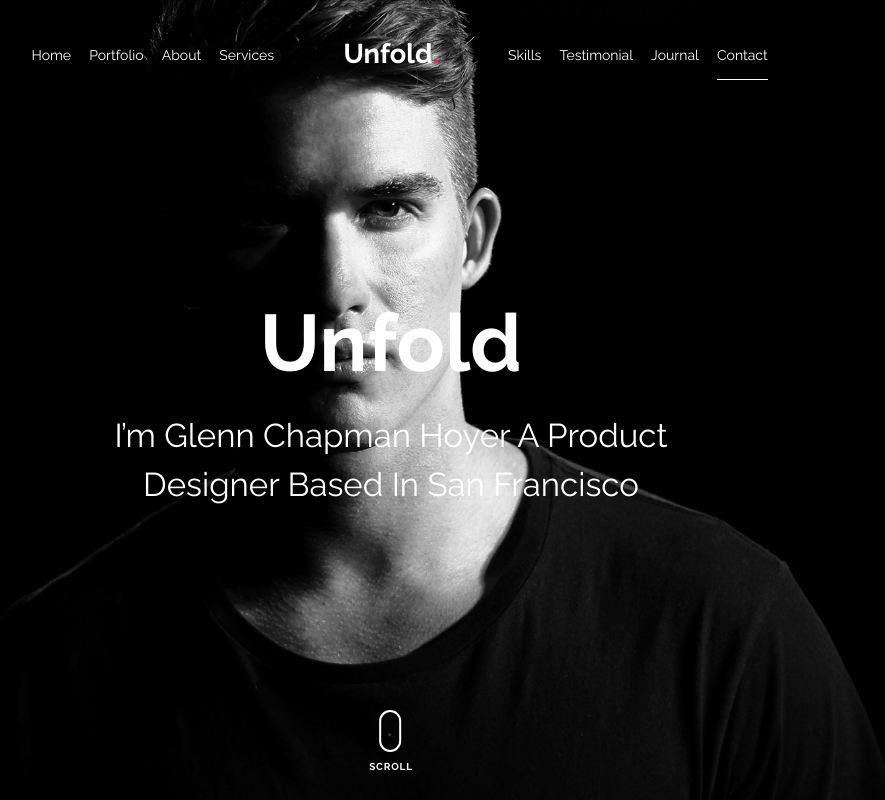
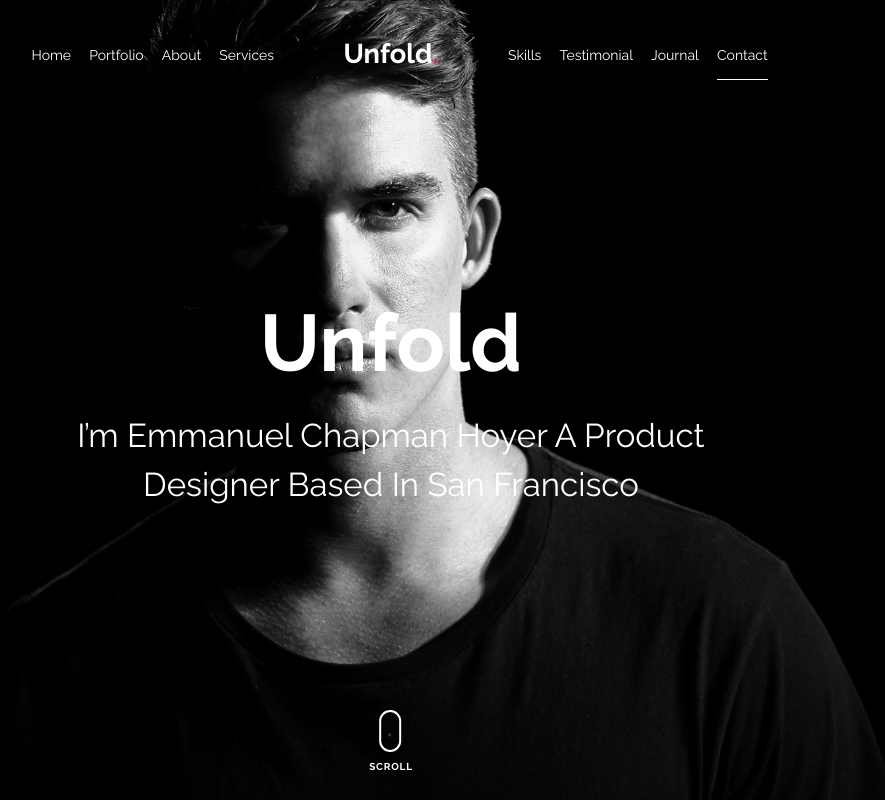
Before and after one commit to Hemax200/Portfolio, a plain HTML site: page index.html in a window 1280 px wide. Shown: the top 800 px of the page, without its empty margins (249-1134 px from the left). Drawn offline with nearby package versions, Linux system fonts and the light colour scheme; files whose address does not match are found by name.

Commit message:
minor changes

```diff
--- a/index.html
+++ b/index.html
@@ -108,7 +108,7 @@
 
             <div class="col-md-7 mx-auto text-center">
               <h1 class="heading gsap-reveal-hero">Unfold</h1>
-              <h2 class="subheading gsap-reveal-hero">I’m Glenn Chapman Hoyer A Product Designer Based In San Francisco</h2>
+              <h2 class="subheading gsap-reveal-hero">I’m Emmanuel Chapman Hoyer A Product Designer Based In San Francisco</h2>
             </div>
 
           </div>
```
